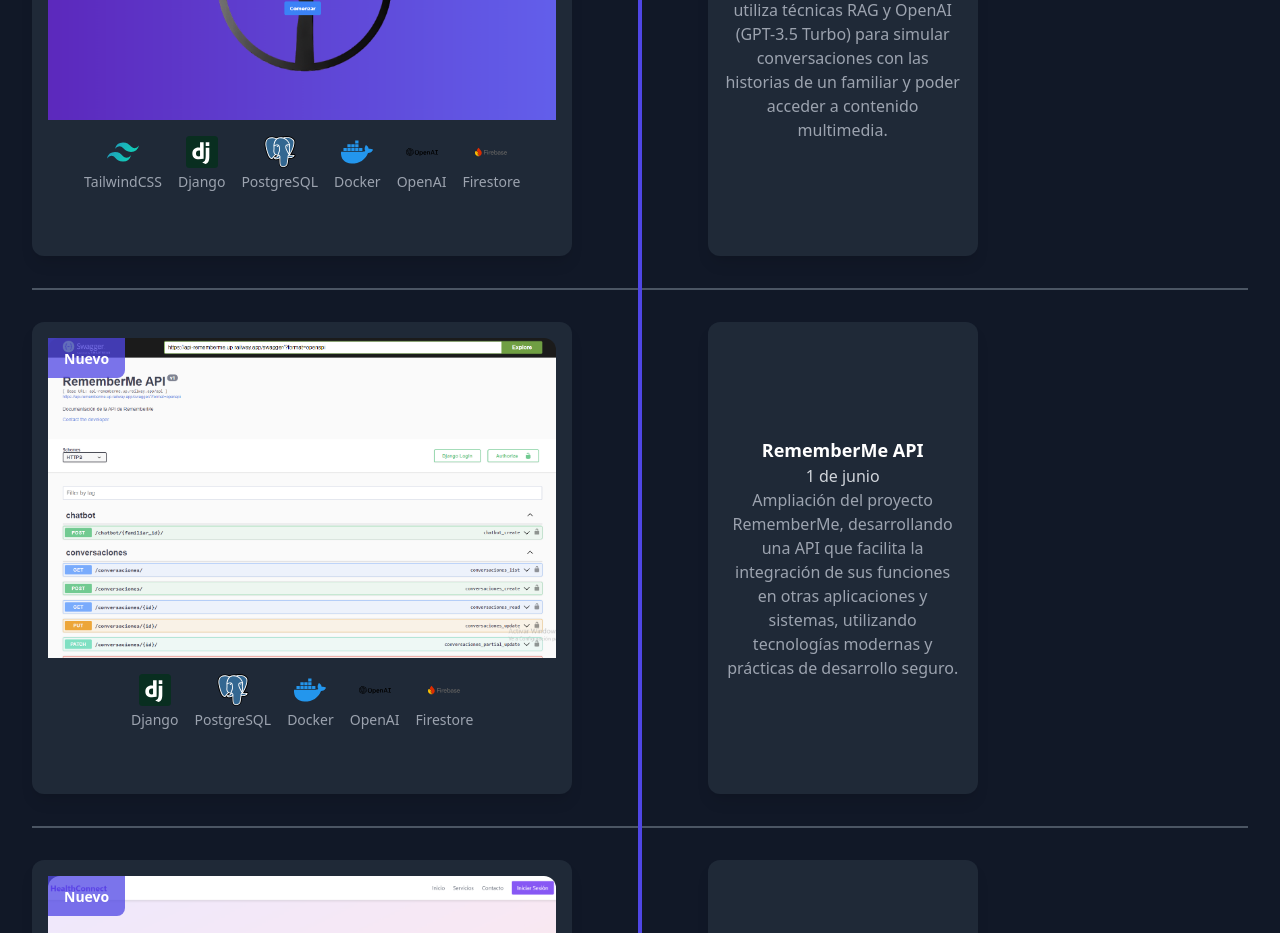
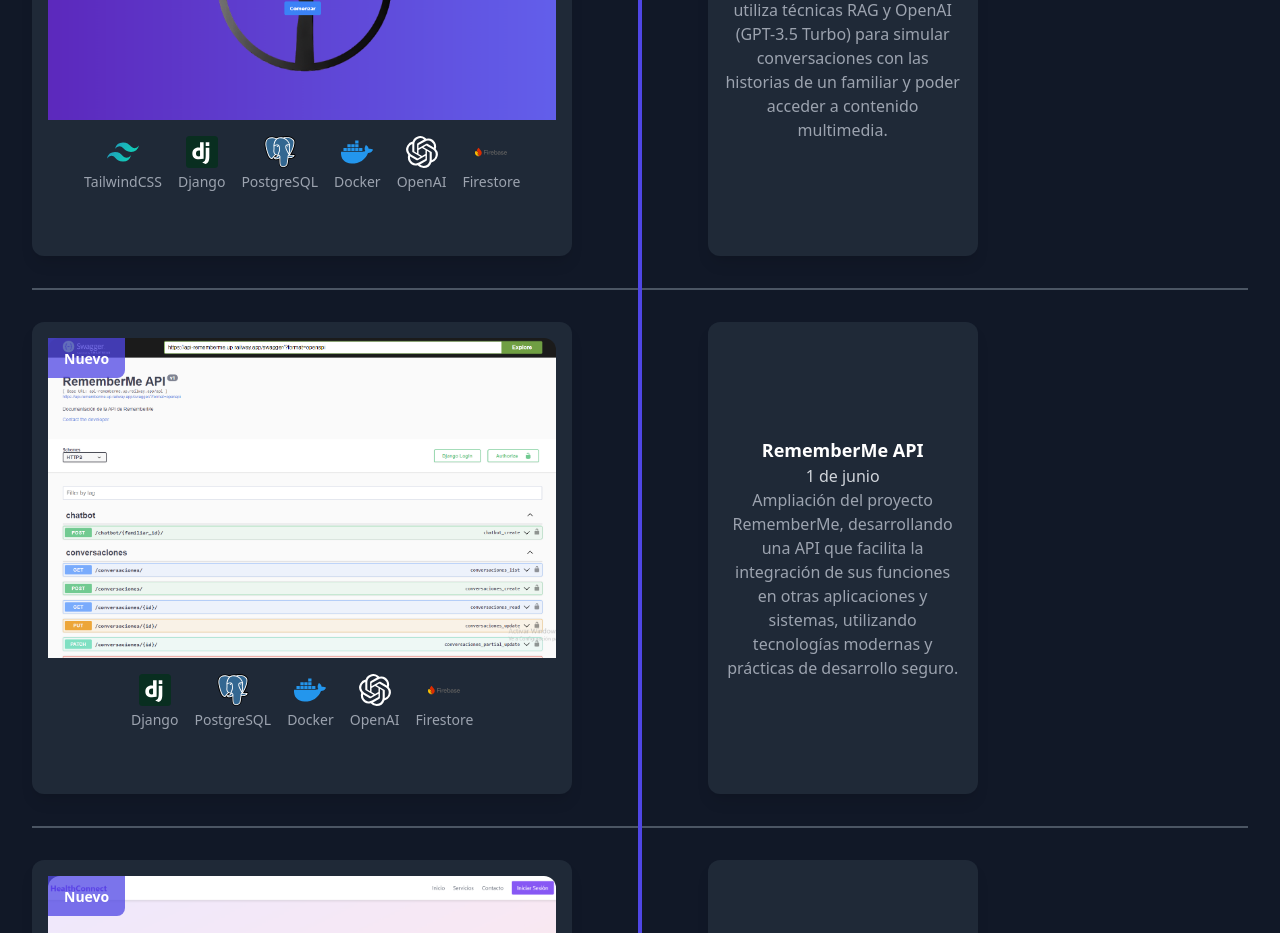
Before and after one commit to H0clar/portafolioAng, an Angular app: page / in a window 1280 px wide. Shown: the part 2300-3233 px from the top of the page. Built offline with nearby package versions, Linux system fonts and the light colour scheme.

Commit message:
correccion logo openAI

```diff
--- a/src/app/landing/projects/projects.component.html
+++ b/src/app/landing/projects/projects.component.html
@@ -35,9 +35,10 @@
                                     <span class="text-gray-400 text-sm mt-1">Docker</span>
                                 </div>
                                 <div class="flex flex-col items-center mr-4 mb-4">
-                                    <span class="iconify text-teal-500 w-8 h-8" data-icon="logos:openai"></span>
+                                    <img src="assets/imagenes/iconos/openai.svg" alt="OpenAI Logo" class="w-8 h-8">
                                     <span class="text-gray-400 text-sm mt-1">OpenAI</span>
                                 </div>
+
                                 <div class="flex flex-col items-center mb-4">
                                     <span class="iconify text-yellow-500 w-8 h-8" data-icon="logos:firebase"></span>
                                     <span class="text-gray-400 text-sm mt-1">Firestore</span>
@@ -100,7 +101,7 @@
                                     <span class="text-gray-400 text-sm mt-1">Docker</span>
                                 </div>
                                 <div class="flex flex-col items-center mr-4 mb-4">
-                                    <span class="iconify text-teal-500 w-8 h-8" data-icon="logos:openai"></span>
+                                    <img src="assets/imagenes/iconos/openai.svg" alt="OpenAI Logo" class="w-8 h-8">
                                     <span class="text-gray-400 text-sm mt-1">OpenAI</span>
                                 </div>
                                 <div class="flex flex-col items-center mb-4">
```
Also changed, not shown: public/assets/imagenes/iconos/openai.svg (added).
